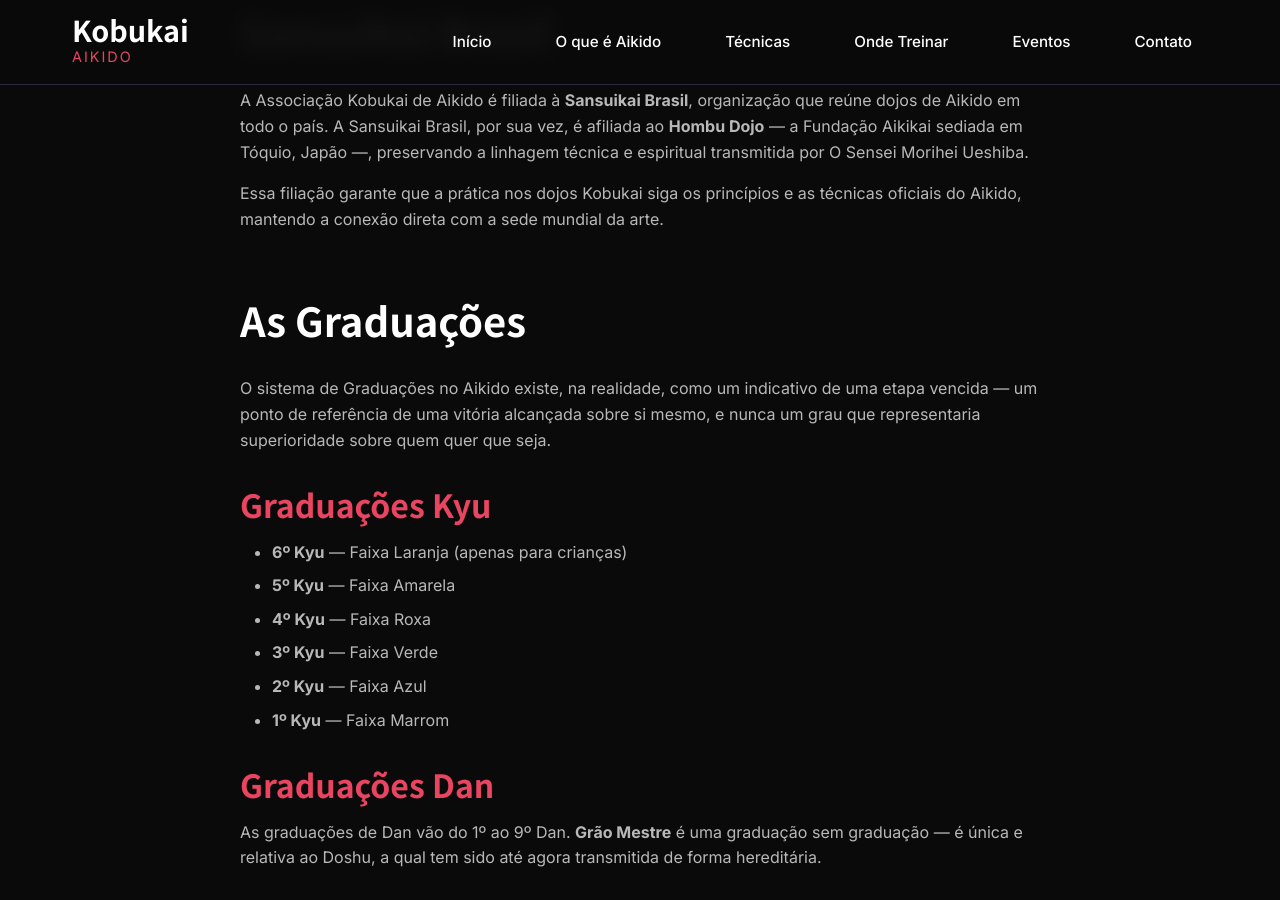
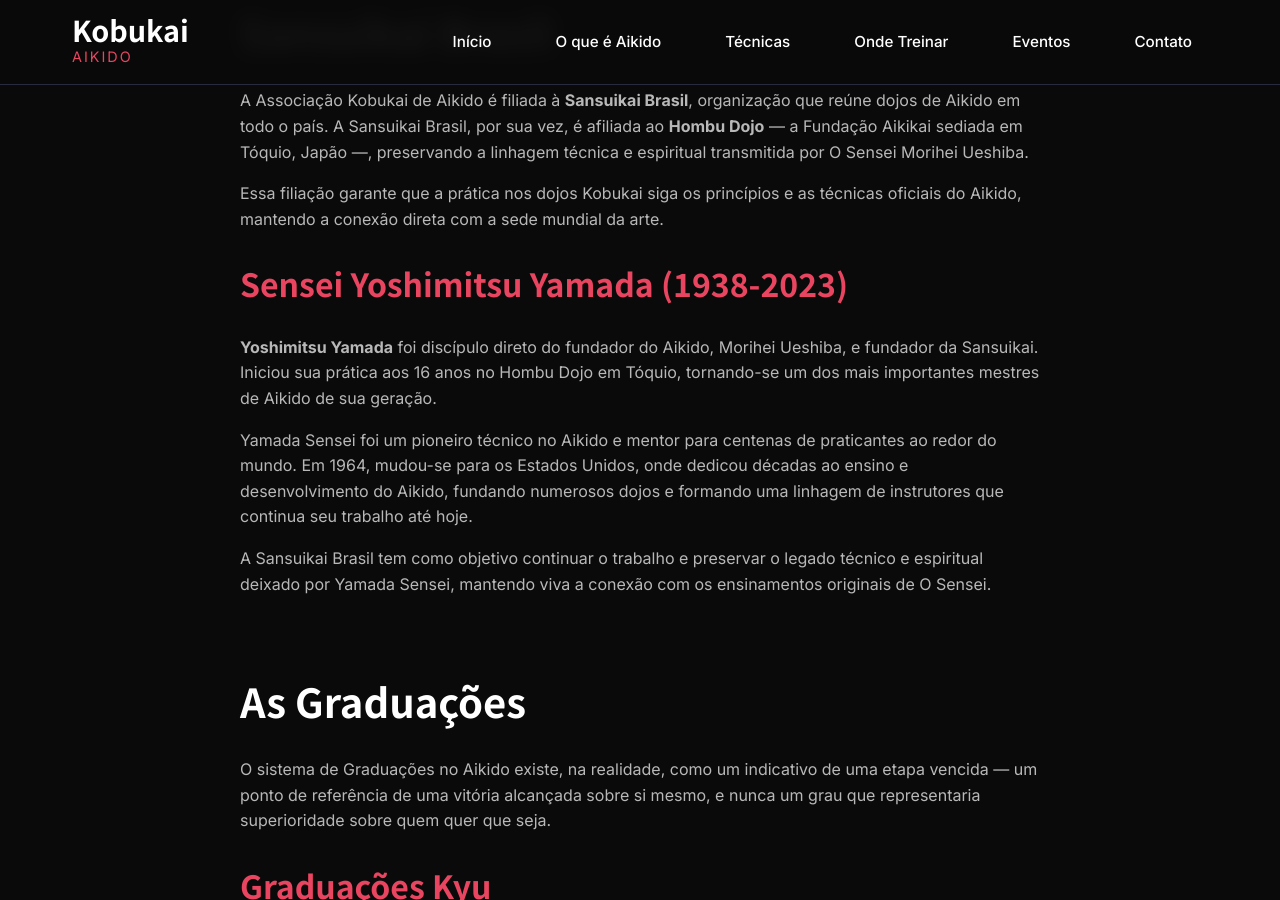
Before and after one commit to paulodiovani/kobukai-aikido, a Jekyll site: the page built from pages/aikido.md, in a window 1280 px wide and 900 px high, scrolled down 3156 px. Built offline with Jekyll 4.4.1, drawn with Linux system fonts in a browser that asks for light colours.

Commit message:
Adiciona informações sobre Sensei Yamada na seção Sansuikai Brasil

```diff
--- a/pages/aikido.md
+++ b/pages/aikido.md
@@ -169,6 +169,35 @@
   mundial da arte.
 </p>
 
+<h3>Sensei Yoshimitsu Yamada (1938-2023)</h3>
+
+<div class="founder-layout">
+  <div>
+    <!-- Foto do Sensei Yamada será adicionada aqui -->
+    <!-- <img src="{{ '/assets/images/yamada-sensei.jpg' | relative_url }}" alt="Sensei Yoshimitsu Yamada" class="founder-photo"> -->
+    <p>
+      <strong>Yoshimitsu Yamada</strong> foi discípulo direto do fundador do Aikido,
+      Morihei Ueshiba, e fundador da Sansuikai. Iniciou sua prática aos 16 anos
+      no Hombu Dojo em Tóquio, tornando-se um dos mais importantes mestres de
+      Aikido de sua geração.
+    </p>
+
+    <p>
+      Yamada Sensei foi um pioneiro técnico no Aikido e mentor para centenas
+      de praticantes ao redor do mundo. Em 1964, mudou-se para os Estados Unidos,
+      onde dedicou décadas ao ensino e desenvolvimento do Aikido, fundando
+      numerosos dojos e formando uma linhagem de instrutores que continua
+      seu trabalho até hoje.
+    </p>
+
+    <p>
+      A Sansuikai Brasil tem como objetivo continuar o trabalho e preservar
+      o legado técnico e espiritual deixado por Yamada Sensei, mantendo viva
+      a conexão com os ensinamentos originais de O Sensei.
+    </p>
+  </div>
+</div>
+
 <h2>As Graduações</h2>
 
 <p>
```
